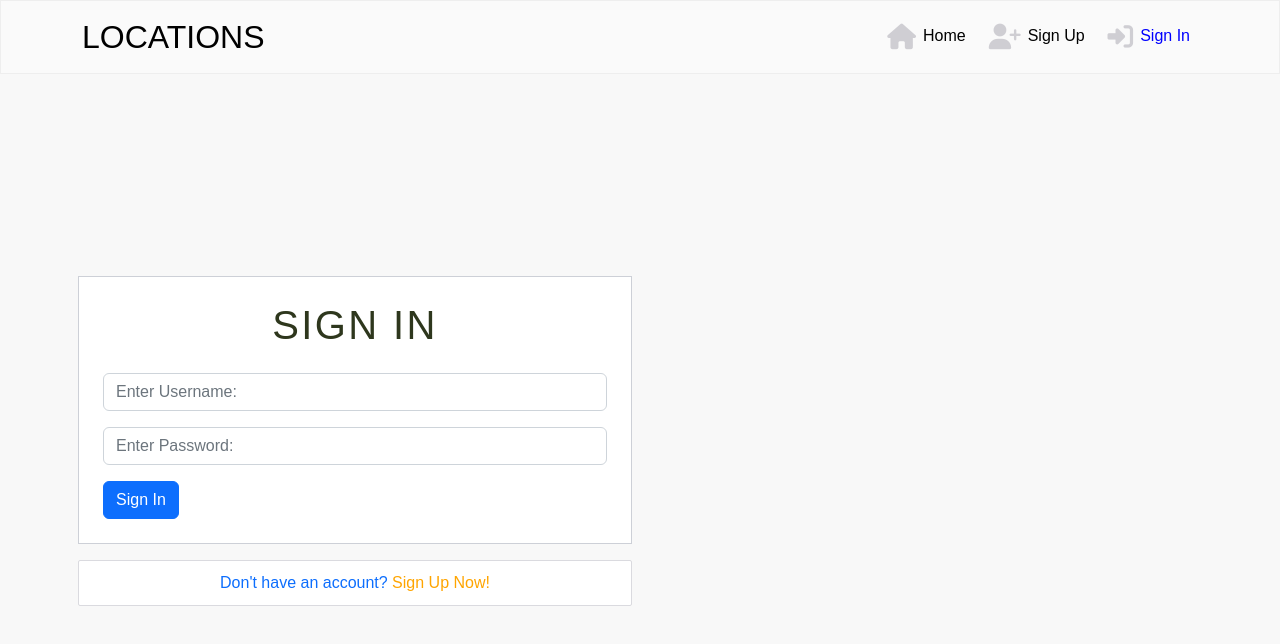
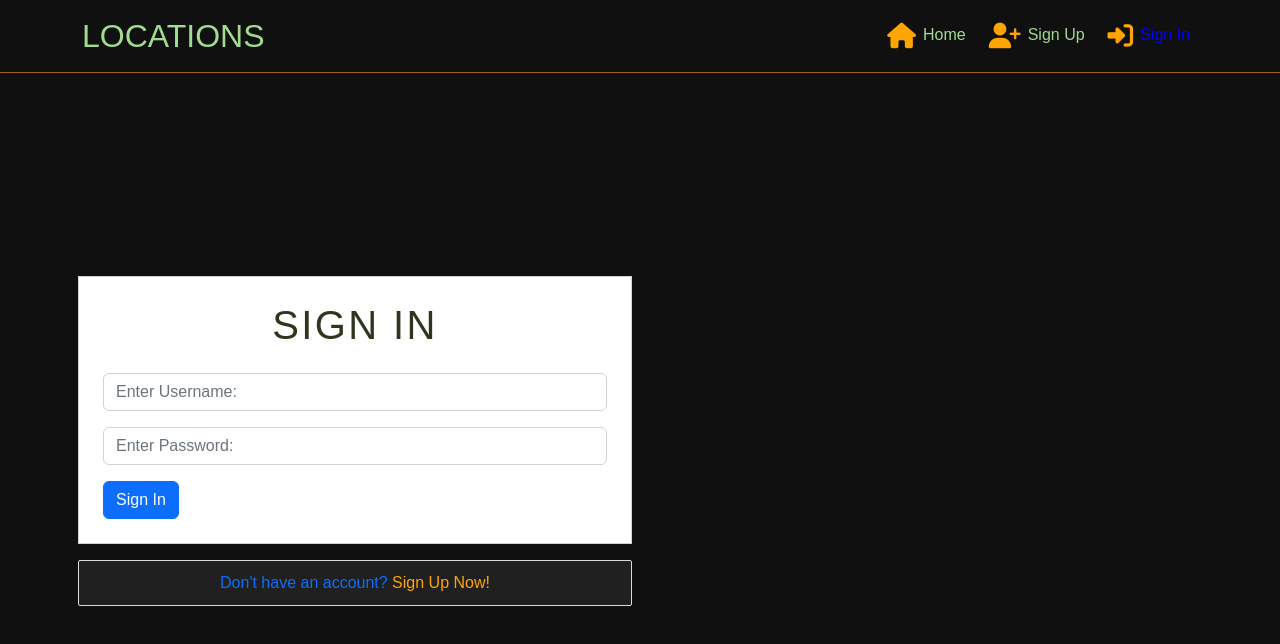
Before and after one commit to Hemenhk/locations, a React (Create React App) app: page /signin in a window 1280 px wide. Shown: the top 644 px of the page. Built offline with nearby package versions, Linux system fonts and the light colour scheme; no server answers.

Commit message:
Add styling

```diff
--- a/src/App.module.css
+++ b/src/App.module.css
@@ -1,6 +1,6 @@
 .App {
   font-family: "DM Sans", sans-serif;
-  background-color: #f8f8f8;
+  background-color: #101010;
   min-height: 100vh;
 }
 
@@ -9,7 +9,7 @@
 }
 
 .Content {
-  background-color: #ffffff;
+  background-color: #202020;
   padding: 10px;
   border-radius: 2px;
   border: 1px solid #dadadf;
@@ -32,7 +32,7 @@
 }
 
 a {
-  color: #555555;
+  color: #FFA500;
   transition: color ease-in-out 0.3s;
 }
 
@@ -41,7 +41,7 @@ a:hover {
 }
 
 a:hover i {
-  color: #2142b2;
+  color: #A0DB8E;
   transition: color ease-in-out 0.3s;
 }
 
@@ -50,7 +50,7 @@ input[type="file"] {
 }
 
 i {
-  color: #cfced3;
+  color: #FFA500;
   font-size: 1.6rem;
   padding: 7px;
   vertical-align: middle;
@@ -59,7 +59,7 @@ i {
 i:hover {
   cursor: pointer;
   transition: color ease-in-out 0.3s;
-  color: #2142b2;
+  color: #A0DB8E;
 }
 
 figure {
--- a/src/components/NavBar.js
+++ b/src/components/NavBar.js
@@ -1,6 +1,6 @@
 import React from "react";
 import axios from "axios";
-import { Container, Navbar, Nav } from "react-bootstrap";
+import { Container, Navbar, Nav, ThemeProvider } from "react-bootstrap";
 import { NavLink } from "react-router-dom";
 import {
   useCurrentUser,
@@ -77,6 +77,7 @@ const NavBar = () => {
     </>
   );
   return (
+    <ThemeProvider breakpoints={["lg", "md", "sm"]}>
       <Navbar
         expanded={expanded}
         className={styles.NavBar}
@@ -90,9 +91,11 @@ const NavBar = () => {
           <Navbar.Toggle
             ref={ref}
             onClick={() => setExpanded(!expanded)}
+            className={styles.Hamburger}
             aria-controls="basic-navbar-nav"
           />
-        <Navbar.Collapse id="basic-navbar-nav">
+
+          <Navbar.Collapse  id="basic-navbar-nav">
             <Nav className="ms-auto text-left">
               <NavLink className={styles.NavLink} to="/">
                 <i className="fa-solid fa-house"></i>
@@ -107,6 +110,7 @@ const NavBar = () => {
           </Navbar.Collapse>
         </Container>
       </Navbar>
+    </ThemeProvider>
   );
 };
 
--- a/src/pages/posts/Home.js
+++ b/src/pages/posts/Home.js
@@ -63,7 +63,7 @@ const Home = ({ message, filter = "" }) => {
   }, [filter, pathname, query]);
 
   return (
-    <Row className="h-100">
+    <Row className="h-100 justify-content-center">
       <Col className="py-2 p-0 p-lg-2" lg={8}>
         <i className={`fas fa-search ${styles.SearchIcon}`} />
         <Form
--- a/src/pages/posts/PostDetailPage.js
+++ b/src/pages/posts/PostDetailPage.js
@@ -51,7 +51,7 @@ const PostDetailPage = () => {
   }, [id]);
 
   return (
-    <Row className="h-100">
+    <Row className="h-100 justify-content-center">
       <Col className="py-2 p-0 p-lg-2" lg={8}>
         {/* Import Post component, and spread the post results from setPost */}
         <Post {...post.results[0]} setPosts={setPost} postPage />
--- a/src/styles/Home.module.css
+++ b/src/styles/Home.module.css
@@ -1,7 +1,8 @@
 .SearchBar input {
   height: 3rem;
-    border-radius: 20px;
-    color: #242a3d;
+  border-radius: 25px;
+  color: #fff;
+  background-color: #202020;
   padding-left: 40px;
   margin-bottom: 1.5rem;
 }
@@ -15,5 +16,5 @@
 
 .SearchIcon:hover {
   cursor: default;
-    color: #cfced3;
+  color: #202020;
 }
--- a/src/styles/NavBar.module.css
+++ b/src/styles/NavBar.module.css
@@ -1,16 +1,30 @@
 .NavBar {
-    background-color: #fafafa;
-    border: 1px solid rgb(238, 238, 238);
+    background-color: #101010;
+    border-bottom: 1px solid #ffa60094;
 }
 
 .NavLink {
     padding: 0.5rem;
-    color: #000;
+    color: #A0DB8E;
     text-decoration: none;
+}
+
+.NavLink:hover {
+    color:  #FFA500;
 }
 
 .Logo {
     font-size: 2rem;
-    color: #000;
+    color: #A0DB8E;
     text-decoration: none;
 }
+
+.Logo:hover {
+    color: #FFA500;
+}
+
+.Hamburger {
+    outline: none;
+
+
+}
--- a/src/styles/Post.module.css
+++ b/src/styles/Post.module.css
@@ -1,6 +1,6 @@
 .Post {
-    text-align: center;
-    margin-bottom: 1rem;
+    text-align: left;
+    margin-bottom: 2rem;
 }
 
 .Post figure, h5 {
```
Lines whose indentation alone changed are shown as unchanged.
